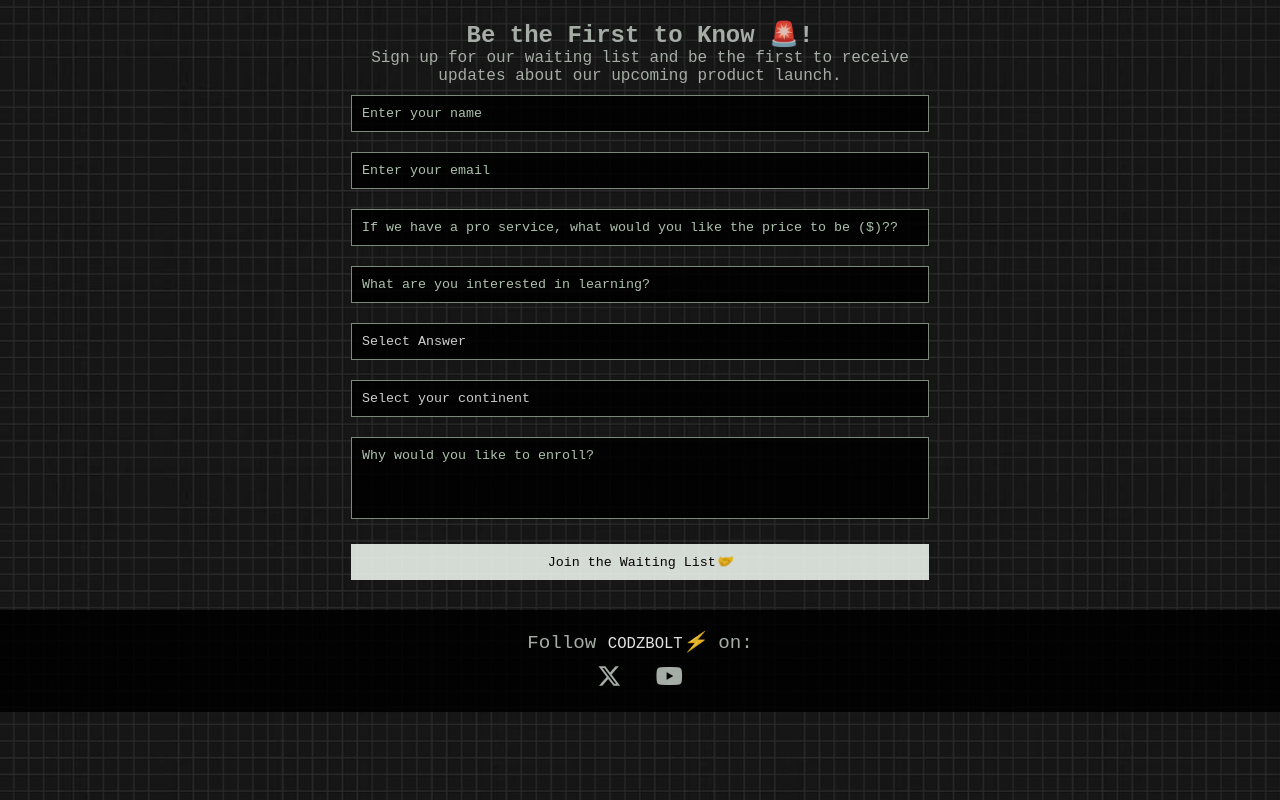
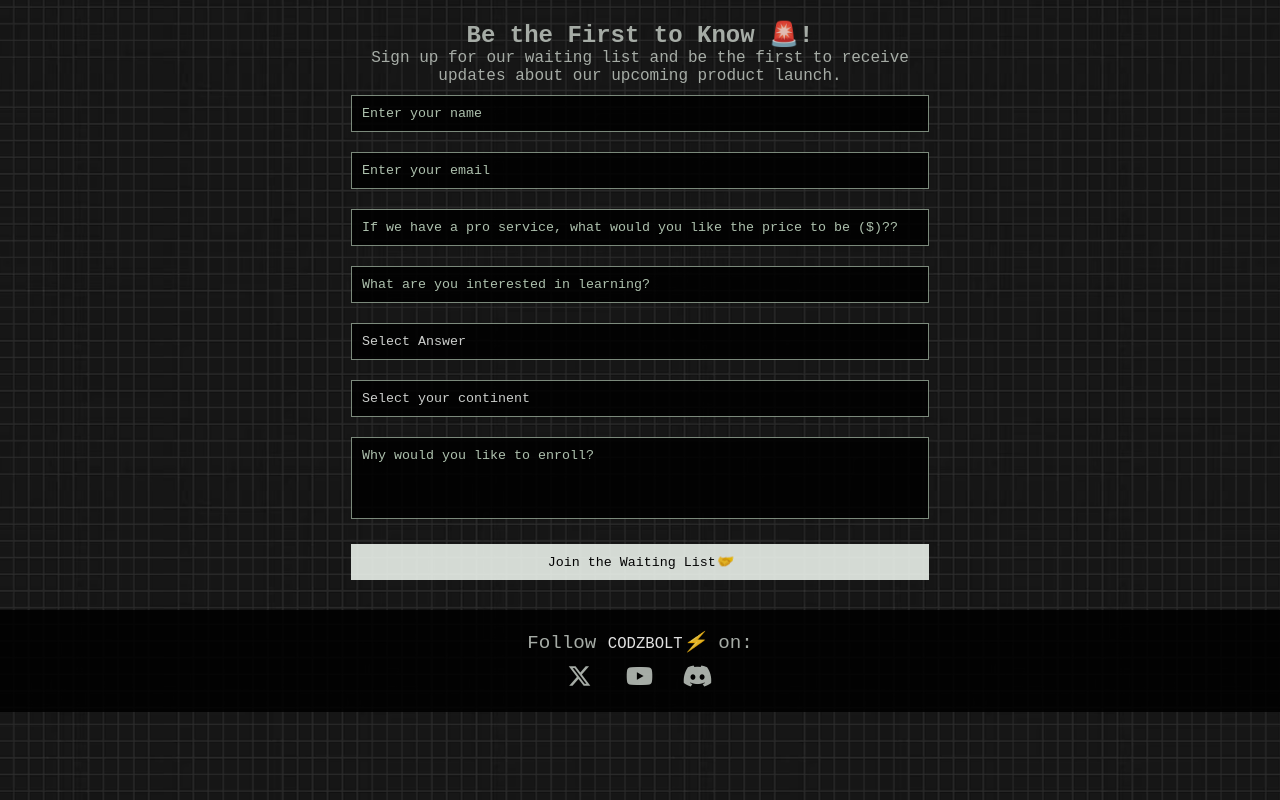
Before and after one commit to sochyonufab/waiting-list, a plain HTML site: page index.html in a window 1280 px wide. Drawn offline with Linux system fonts and the light colour scheme.

Commit message:
Update index.html

```diff
--- a/index.html
+++ b/index.html
@@ -101,6 +101,9 @@
           class="social-icon"
           ><i class="fa-brands fa-youtube"></i
         ></a>
+        <a href="https://discord.gg/YAmgH8cVve" target="_blank" class="social-icon">
+          <i class="fa-brands fa-discord"></i>
+        </a>
         <!-- <a href="https://instagram.com/yourprofile" target="_blank" class="social-icon"><i class="fab fa-instagram"></i></a>
             <a href="https://linkedin.com/in/yourprofile" target="_blank" class="social-icon"><i class="fab fa-linkedin-in"></i></a>
             <a href="https://github.com/yourprofile" target="_blank" class="social-icon"><i class="fab fa-github"></i></a> -->
```
